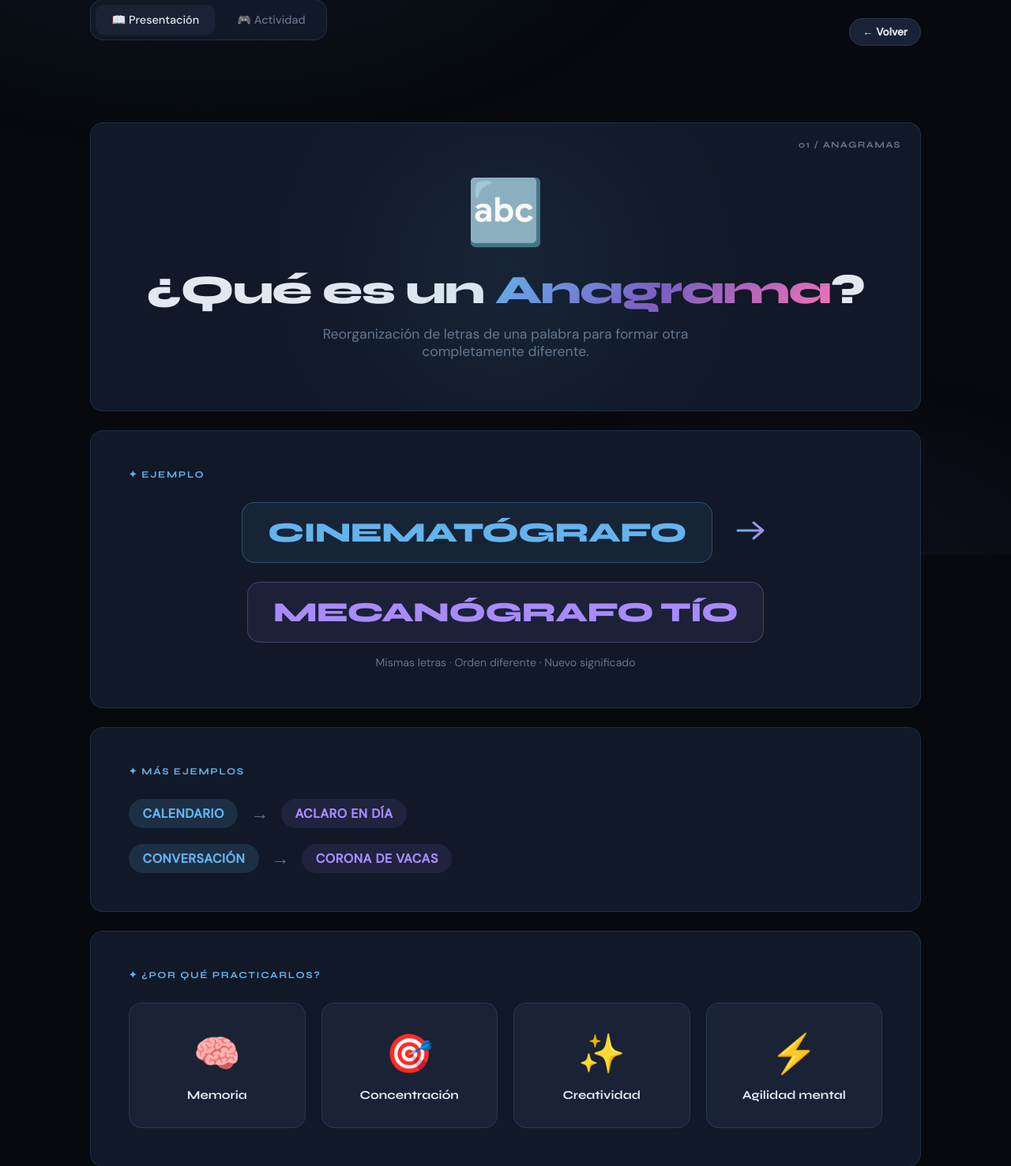
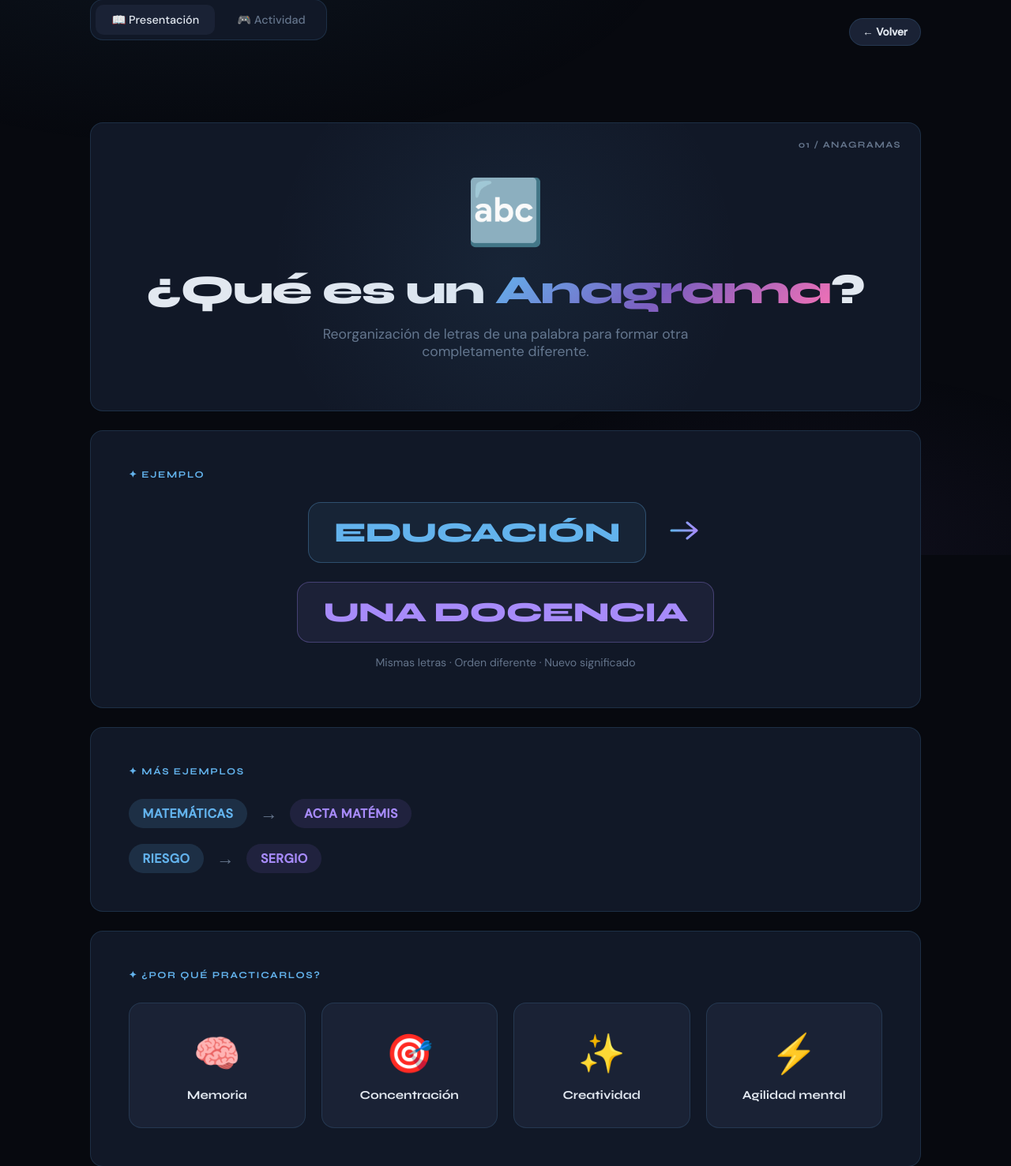
Before and after one commit to RomelAnte/mentaltech, a Django app: template mindcraft/templates/mindcraft/anagramas.html in a window 1280 px wide. Shown: the part 97-1574 px from the top of the page at 79% size. Run offline with Django 5.2, Linux system fonts and the light colour scheme; the template is opened without the code that fills it, so the values that code supplies are empty.

Commit message:
Update number generation and adjust anagram examples; modify progress display
Co-authored-by: Copilot <copilot@github.com>

```diff
--- a/mindcraft/static/js/anagramas.js
+++ b/mindcraft/static/js/anagramas.js
@@ -18,16 +18,6 @@ const ANAGRAMAS = [
     anagrama: "CORONA DE VACAS",
     pista: "Una imagen insólita de la naturaleza"
   },
-  {
-    original: "EDUCACIÓN",
-    anagrama: "UNA DOCENCIA",
-    pista: "Relacionado con enseñar"
-  },
-  {
-    original: "MATEMÁTICAS",
-    anagrama: "ACTA MATÉMIS",
-    pista: "Un documento con ciencia"
-  }
 ];
 
 let currentIndex = 0;
--- a/mindcraft/templates/mindcraft/abaco.html
+++ b/mindcraft/templates/mindcraft/abaco.html
@@ -34,7 +34,7 @@
       <p class="slide-label">✦ ¿Qué es?</p>
       <div class="abaco-diagram">
         <!-- SVG del ábaco estilizado -->
-        <svg viewBox="0 0 420 200" xmlns="http://www.w3.org/2000/svg" class="abaco-svg">
+        <svg viewBox="0 0 420 230" xmlns="http://www.w3.org/2000/svg">
           <!-- Marco -->
           <rect x="10" y="10" width="400" height="180" rx="12" fill="#1a2235" stroke="rgba(99,179,237,0.3)" stroke-width="1.5"/>
           <!-- Barra divisora horizontal -->
--- a/mindcraft/templates/mindcraft/anagramas.html
+++ b/mindcraft/templates/mindcraft/anagramas.html
@@ -36,7 +36,7 @@
     <div class="pres-slide fade-in stagger-1">
       <p class="slide-label">✦ Ejemplo</p>
       <div class="anagrama-visual">
-        <div class="anagrama-word word-original">CINEMATÓGRAFO</div>
+        <div class="anagrama-word word-original">EDUCACIÓN</div>
         <div class="anagrama-arrow">
           <svg width="48" height="48" viewBox="0 0 48 48" fill="none">
             <path d="M8 24h32M28 14l12 10-12 10" stroke="url(#ag)" stroke-width="3" stroke-linecap="round" stroke-linejoin="round"/>
@@ -45,7 +45,7 @@
             </linearGradient></defs>
           </svg>
         </div>
-        <div class="anagrama-word word-new">MECANÓGRAFO TÍO</div>
+        <div class="anagrama-word word-new">UNA DOCENCIA</div>
       </div>
       <p class="slide-caption">Mismas letras · Orden diferente · Nuevo significado</p>
     </div>
@@ -55,14 +55,14 @@
       <p class="slide-label">✦ Más ejemplos</p>
       <div class="examples-grid">
         <div class="example-pair">
-          <span class="badge badge-blue ex-badge">CALENDARIO</span>
+          <span class="badge badge-blue ex-badge">MATEMÁTICAS</span>
           <span class="ex-arrow">→</span>
-          <span class="badge badge-purple ex-badge">ACLARO EN DÍA</span>
+          <span class="badge badge-purple ex-badge">ACTA MATÉMIS</span>
         </div>
         <div class="example-pair">
-          <span class="badge badge-blue ex-badge">CONVERSACIÓN</span>
+          <span class="badge badge-blue ex-badge">RIESGO</span>
           <span class="ex-arrow">→</span>
-          <span class="badge badge-purple ex-badge">CORONA DE VACAS</span>
+          <span class="badge badge-purple ex-badge">SERGIO</span>
         </div>
       </div>
     </div>
--- a/mindcraft/templates/mindcraft/palabras.html
+++ b/mindcraft/templates/mindcraft/palabras.html
@@ -123,7 +123,7 @@
       </div>
       <div class="score-item">
         <div class="score-label">📊 Progreso</div>
-        <div class="score-value" id="progress-text">0 / 15</div>
+        <div class="score-value" id="progress-text">0 / 5</div>
       </div>
     </div>
     <div class="progress-wrap fade-in">
```
Also changed, not shown: mindcraft/static/js/abaco.js (+4 -4 lines), mindcraft/static/js/palabras.js (+2 -6 lines).
